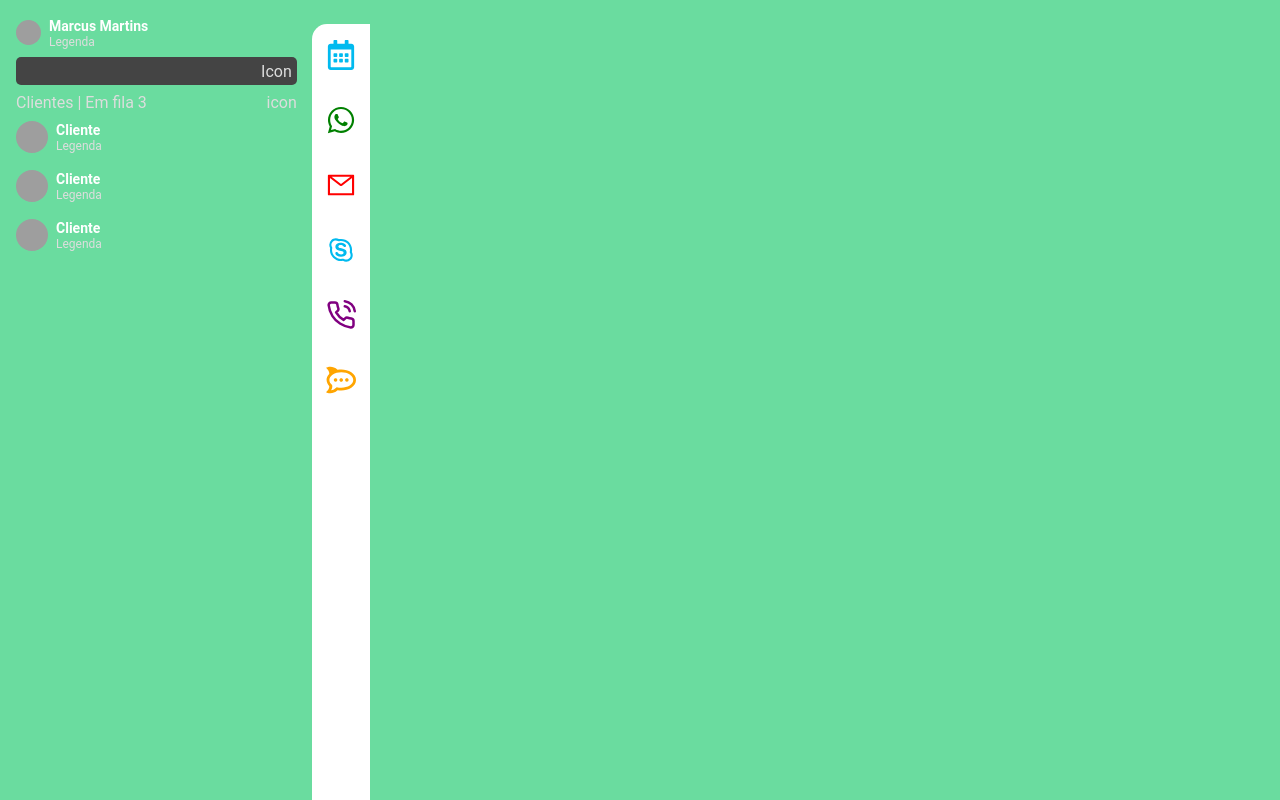
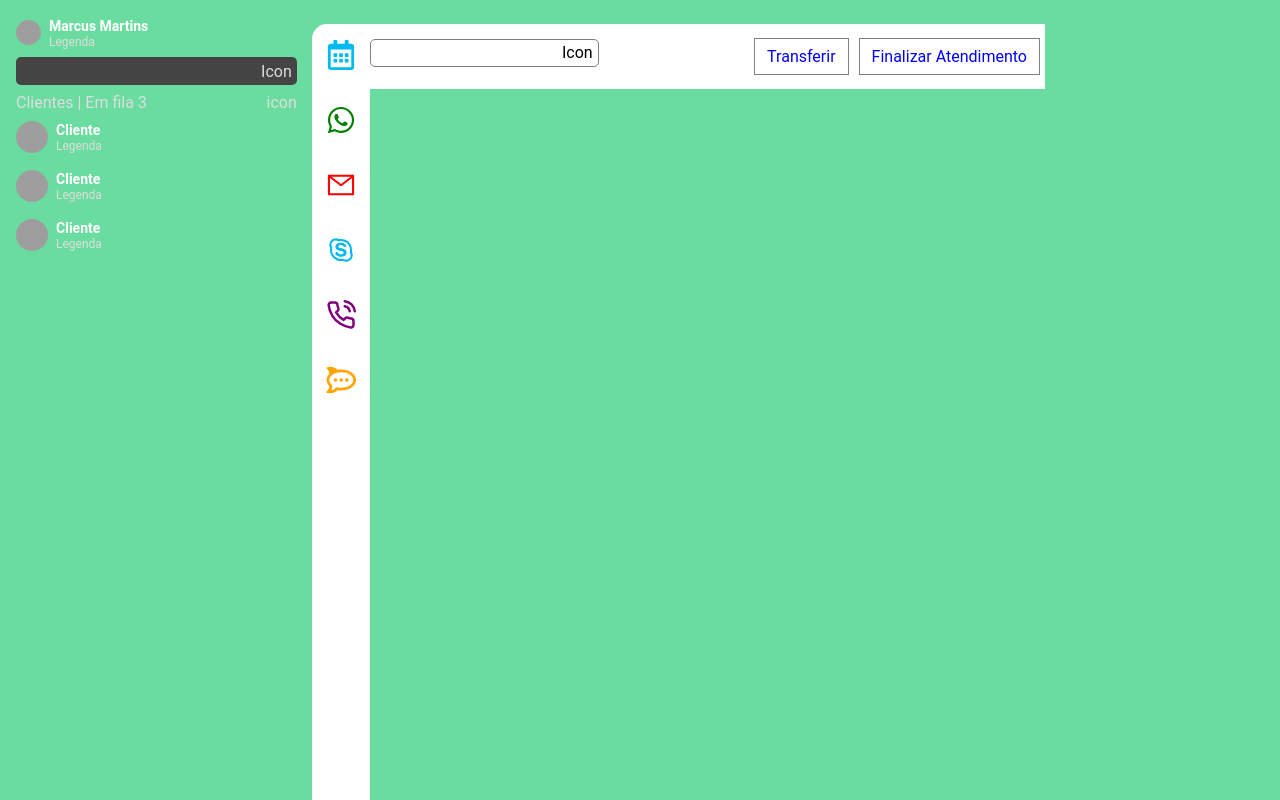
Before and after one commit to MarcusMartins38/Desafio02_VulcaNet, a React (Create React App) app: page / in a window 1280 px wide. Built offline with nearby package versions, Linux system fonts and the light colour scheme; grey boxes are pictures that could not be loaded.

Commit message:
Component: FunctionFinishBar

```diff
--- /dev/null
+++ b/src/components/FunctionFinishBar/index.tsx
@@ -0,0 +1,20 @@
+import React from "react";
+
+import { Container, InputArea } from "./styles";
+
+const FunctionFinishBar: React.FC = () => {
+  return (
+    <Container>
+      <InputArea>
+        <input />
+        <p>Icon</p>
+      </InputArea>
+      <div>
+        <button>Transferir</button>
+        <button>Finalizar Atendimento</button>
+      </div>
+    </Container>
+  );
+};
+
+export default FunctionFinishBar;
--- /dev/null
+++ b/src/components/FunctionFinishBar/styles.ts
@@ -0,0 +1,54 @@
+import styled from "styled-components";
+
+export const Container = styled.div`
+  grid-area: FFB;
+
+  display: flex;
+  justify-content: space-between;
+  align-items: center;
+
+  width: 100%;
+  background-color: white;
+
+  div {
+    display: flex;
+
+    button {
+      font-size: 16px;
+      margin: 5px;
+      padding: 8px 12px;
+      border: 1px solid gray;
+      background-color: transparent;
+      color: blue;
+      cursor: pointer;
+
+      transition: background-color 0.5s, color 0.5s;
+
+      &:hover {
+        background-color: blue;
+        color: white;
+      }
+    }
+  }
+`;
+
+export const InputArea = styled.div`
+  background-color: transparent;
+  display: flex;
+  justify-content: space-between;
+  align-items: center;
+  border-radius: 5px;
+  height: 28px;
+  margin-bottom: 8px;
+  border: 1px solid gray;
+
+  input {
+    width: 100%;
+    height: 100%;
+    background-color: transparent;
+  }
+
+  p {
+    margin-right: 5px;
+  }
+`;
--- a/src/pages/Main/index.tsx
+++ b/src/pages/Main/index.tsx
@@ -4,12 +4,14 @@ import { Grid } from "./styles";
 
 import ListUsers from "../../components/ListUsers";
 import IconsListUtil from "../../components/IconsListUtil";
+import FunctionFinishBar from "../../components/FunctionFinishBar";
 
 const Main: React.FC = () => {
   return (
     <Grid>
       <ListUsers />
       <IconsListUtil />
+      <FunctionFinishBar />
     </Grid>
   );
 };
```
